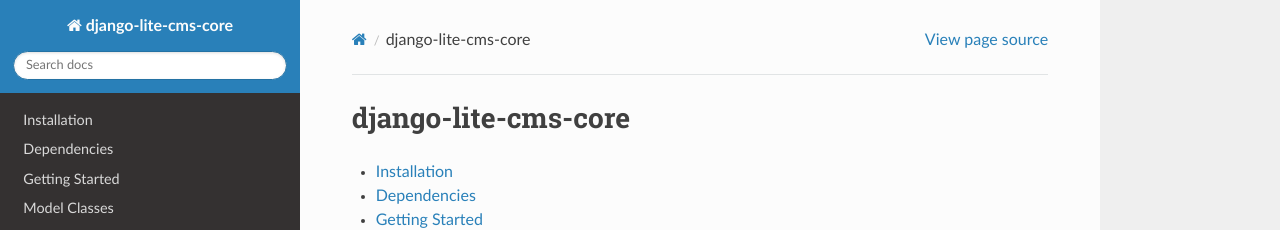
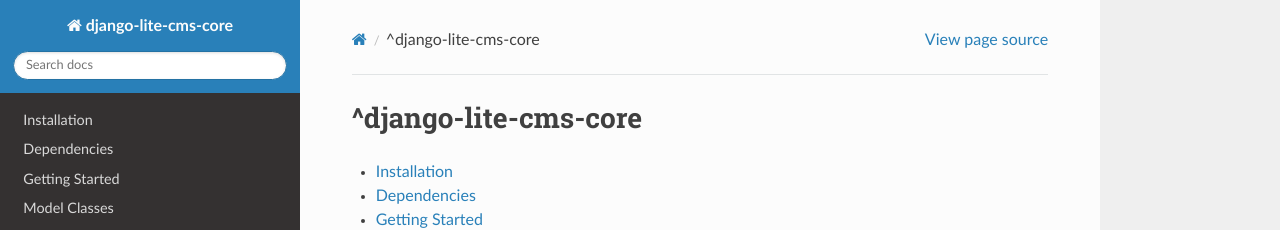
Before and after one commit to christianwgd/django-lite-cms-core, a Sphinx documentation site: the page built from docs/index.rst, in a window 1280 px wide. Shown: the top 230 px of the page. Built offline with Sphinx 7.4.7 and the Read the Docs theme 3.1.0, drawn with Linux system fonts in a browser that asks for light colours.

```diff
--- a/docs/index.rst
+++ b/docs/index.rst
@@ -1,4 +1,4 @@
-django-lite-cms-core
+^django-lite-cms-core
 ====================
 
 .. toctree::
```
Also changed, not shown: 1 other file.
